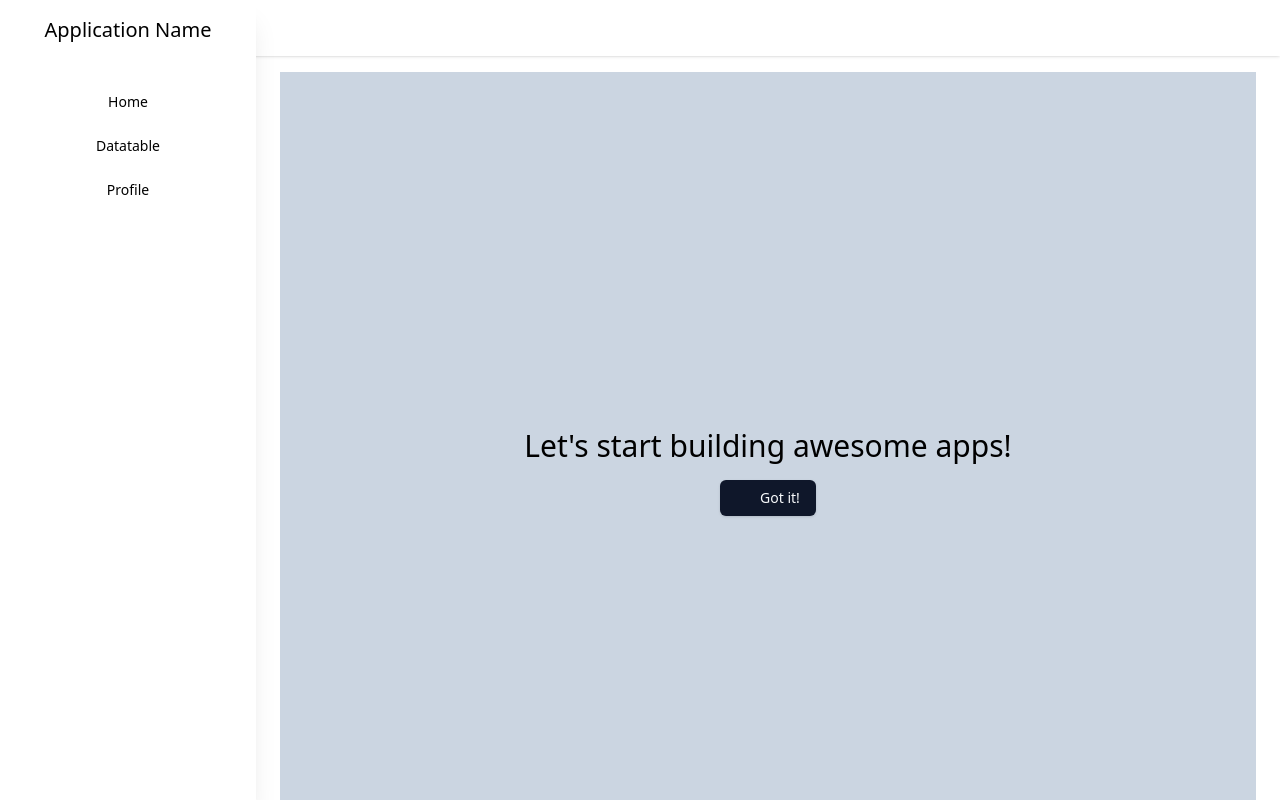
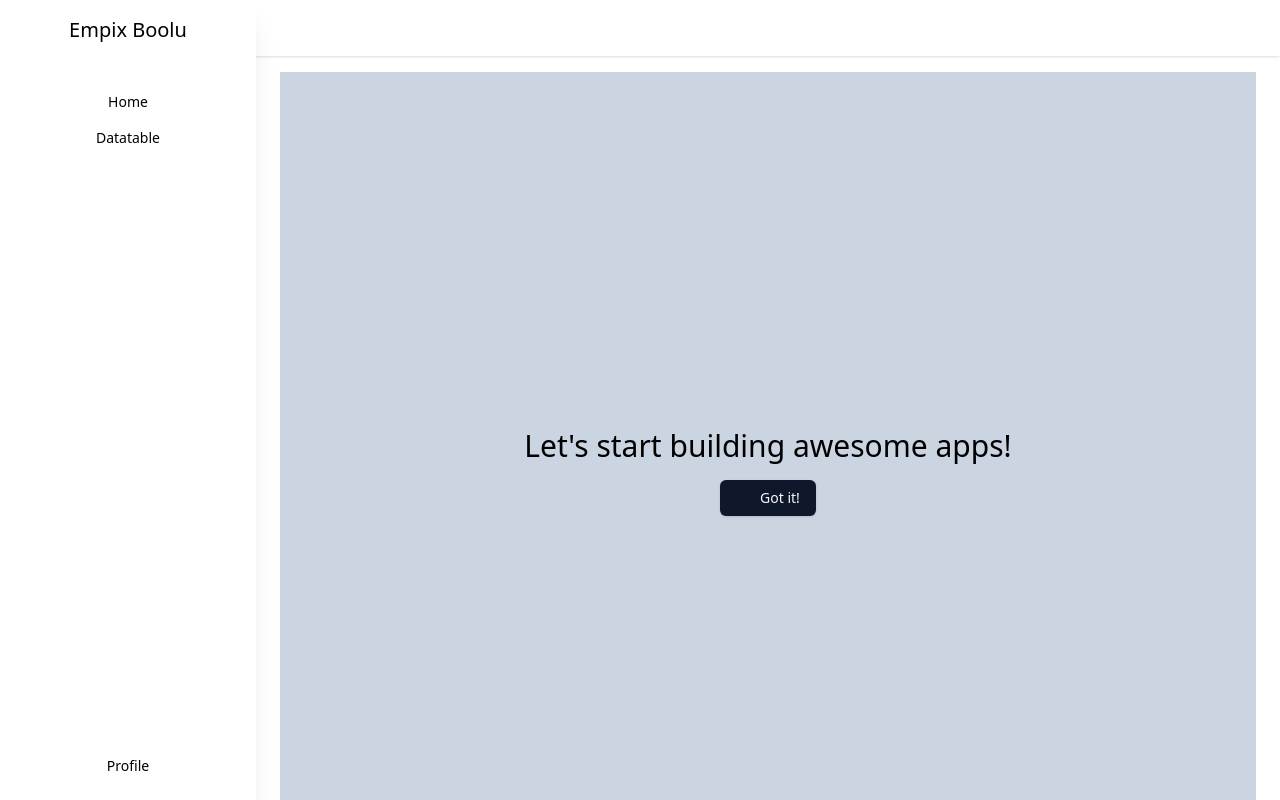
Before and after one commit to faiqnoov/nuxt3-starter, a Nuxt app: page / in a window 1280 px wide. Built offline with nearby package versions, Linux system fonts and the light colour scheme; some icons are missing.

Commit message:
feat: sidebar toggle

```diff
--- a/components/sidebar/Main.vue
+++ b/components/sidebar/Main.vue
@@ -1,8 +1,15 @@
 <script setup lang="ts">
 import { Button } from '@/components/ui/button'
-import { ChevronLeftIcon } from '@radix-icons/vue'
+import { ChevronLeftIcon, ChevronRightIcon } from '@radix-icons/vue'
 
-const sidebarItem = [
+const isOpen = useState('is-sidebar-open', () => true)
+
+const toggleSidebar = () => isOpen.value = !isOpen.value
+
+watch(isOpen, (val) => console.log('isOpen:', val))
+
+const sidebarItem = {
+	top: [
 		{
 			title: 'Home',
 			url: '/',
@@ -13,31 +20,56 @@ const sidebarItem = [
 			url: '/datatable',
 			icon: '',
 		},
+	],
+	bottom: [
 		{
 			title: 'Profile',
 			url: '',
 			icon: '',
 		},
-]
+	],
+}
 </script>
 
 <template>
 	<div class="fixed top-0 left-0 right-0 h-14 shadow z-10"></div>
 
-	<div class="fixed top-0 bottom-0 left-0 w-64 bg-white p-4 shadow-xl z-20">
-		<Button variant="ghost" size="icon" class="absolute top-2.5 -right-12">
-			<ChevronLeftIcon class="w-4 h-4" />
+	<div
+		class="fixed flex flex-col top-0 left-0 h-screen w-64 bg-white p-4 shadow-xl z-20 transition-transform"
+		:class="!isOpen ? '-translate-x-64' : ''"
+	>
+		<!-- sidebar toggle btn -->
+		<Button variant="ghost" size="icon" class="absolute top-2.5 -right-12" @click="toggleSidebar">
+			<ChevronLeftIcon v-if="isOpen" class="w-4 h-4" />
+			<ChevronRightIcon v-else class="w-4 h-4" />
 		</Button>
 
 		<div class="w-full text-xl text-center">
-			<h1>Application Name</h1>
+			<h1>Empix Boolu</h1>
 		</div>
 
-		<div class="flex flex-col gap-2 mt-10">
-			<Button variant="ghost" class="text-left" v-for="item in sidebarItem" @click="navigateTo(item.url)">
+		<div class="flex flex-col flex-1 gap-2 mt-10">
+			<div class="flex flex-col flex-1">
+				<Button
+					variant="ghost"
+					class="text-left"
+					v-for="item in sidebarItem.top"
+					@click="navigateTo(item.url)"
+				>
+					{{ item.title }}
+				</Button>
+			</div>
+			<div class="flex flex-col">
+				<Button
+					variant="ghost"
+					class="text-left"
+					v-for="item in sidebarItem.bottom"
+					@click="navigateTo(item.url)"
+				>
 					{{ item.title }}
 				</Button>
 			</div>
 		</div>
+	</div>
 
 </template>
--- a/layouts/default.vue
+++ b/layouts/default.vue
@@ -1,10 +1,14 @@
+<script setup lang="ts">
+const isOpen = useState('is-sidebar-open', () => true)
+</script>
+
 <template>
 	<div class="w-full h-full">
 		<!-- sidebar -->
 		<SidebarMain></SidebarMain>
 
 		<!-- main container -->
-		<div class="ml-64 pt-14 h-screen">
+		<div class="ml-64 pt-14 h-screen" :class="!isOpen ? 'ml-0' : ''">
 			<div class="flex flex-col h-full overflow-y-auto bg-white">
 				<!-- content -->
 				<div class="px-6 py-4 flex-1">
--- a/pages/datatable.vue
+++ b/pages/datatable.vue
@@ -1,5 +1,4 @@
 <script setup lang="ts">
-import { onMounted, ref } from 'vue'
 import { columns } from '../components/columns'
 import type { Payment } from '../components/columns'
 import DataTable from '../components/DataTable.vue'
@@ -109,7 +108,7 @@ onMounted(async () => {
 </script>
 
 <template>
-  <div class="container py-10 mx-auto">
+  <div>
     <DataTable :columns="columns" :data="data" />
   </div>
 </template>
```
Lines whose indentation alone changed are shown as unchanged.
